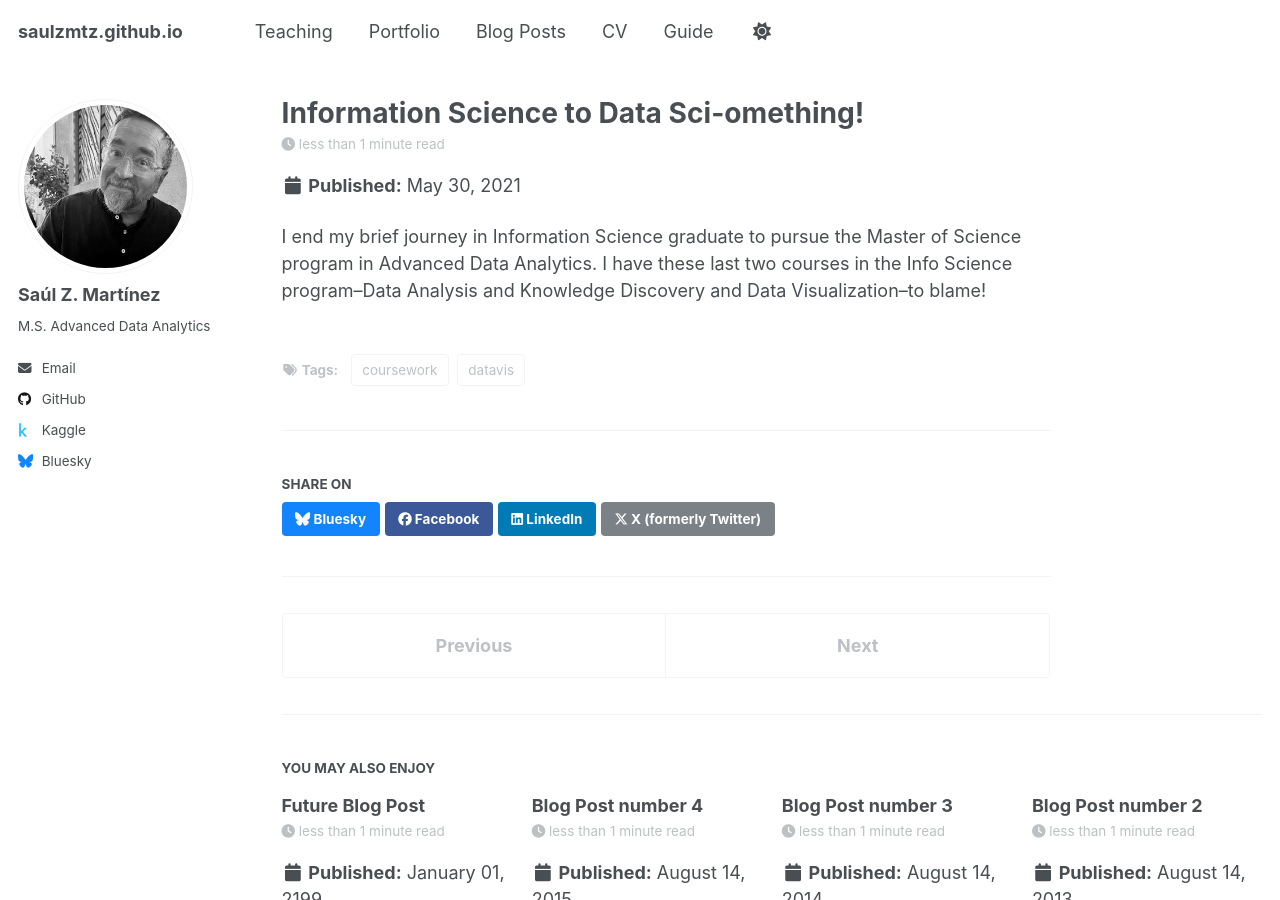
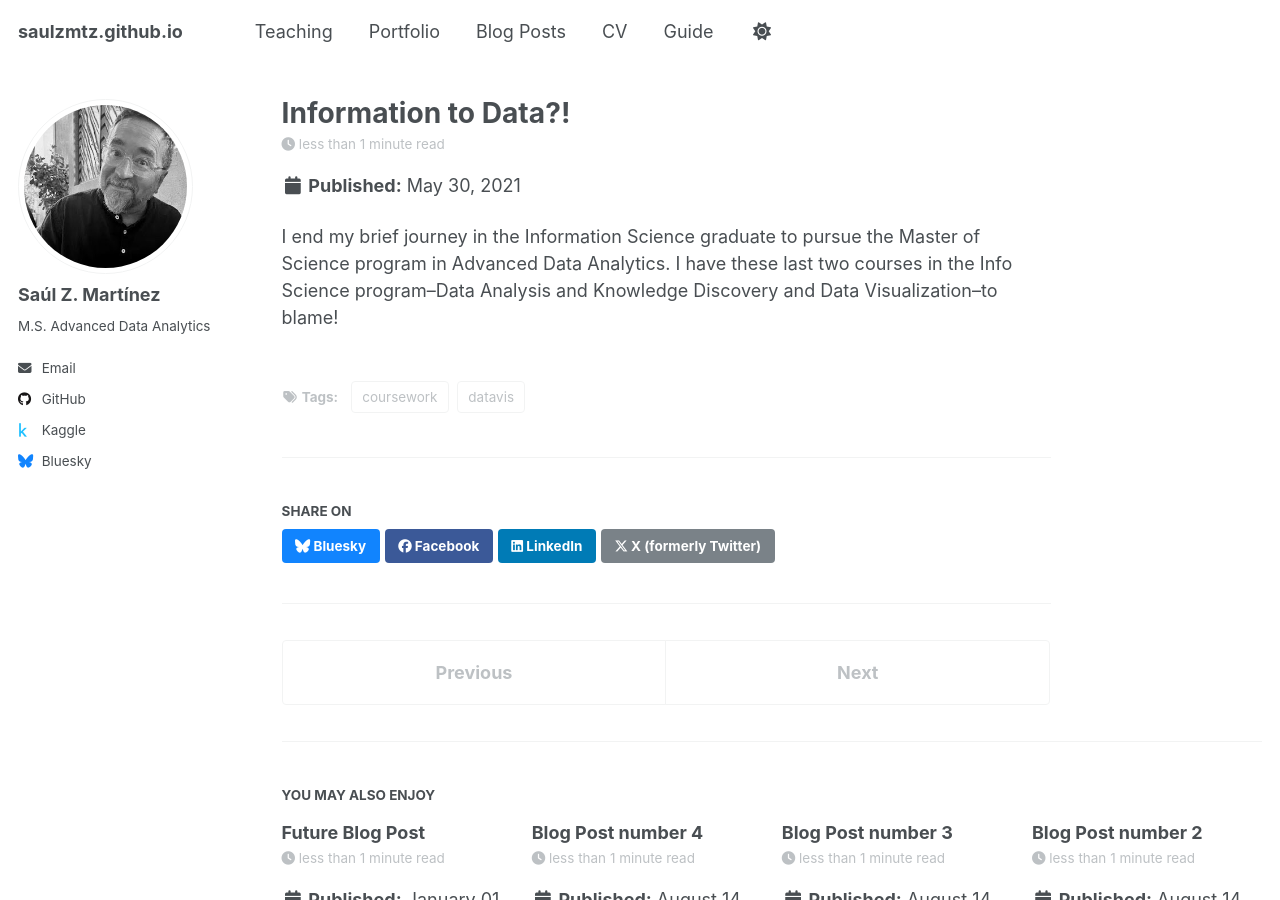
Before and after one commit to saulzmtz/saulzmtz.github.io, a Jekyll site: the page built from _posts/2021-05-30-infotodata.md, in a window 1280 px wide and 900 px high. Built offline with Jekyll 4.4.1, drawn with Linux system fonts in a browser that asks for light colours; a script that is not in the unit is left out.

Commit message:
add tableau to profile template

```diff
--- a/_includes/author-profile.html
+++ b/_includes/author-profile.html
@@ -85,6 +85,9 @@
       {% if author.kaggle %}
         <li><a href="https://kaggle.com/{{ author.kaggle }}"><i class="fab fa-fw fa-kaggle icon-pad-right" aria-hidden="true"></i>Kaggle</a></li>
       {% endif %}
+       {% if author.tableau %}
+        <li><a href="https://public.tableau.com/profile/{{ author.tableau }}"><i class="fas fa-fw fa-chart-bar icon-pad-right" aria-hidden="true"></i>Tableau</a></li>
+      {% endif %}
       {% if author.stackoverflow %}
         <li><a href="https://www.stackoverflow.com/users/{{ author.stackoverflow }}"><i class="fab fa-fw fa-stack-overflow icon-pad-right" aria-hidden="true"></i>Stackoverflow</a></li>
       {% endif %}
--- a/_posts/2021-05-30-infotodata.md
+++ b/_posts/2021-05-30-infotodata.md
@@ -1,5 +1,5 @@
 ---
-title: 'Information Science to Data Sci-omething!'
+title: 'Information to Data?!'
 date: 2021-05-30
 permalink: /posts/2012/08/infotodata/
 tags:
@@ -8,4 +8,4 @@ tags:
 
 ---
 
-I end my brief journey in Information Science graduate to pursue the Master of Science program in Advanced Data Analytics. I have these last two courses in the Info Science program--Data Analysis and Knowledge Discovery and Data Visualization--to blame!
+I end my brief journey in the Information Science graduate to pursue the Master of Science program in Advanced Data Analytics. I have these last two courses in the Info Science program--Data Analysis and Knowledge Discovery and Data Visualization--to blame!
```
